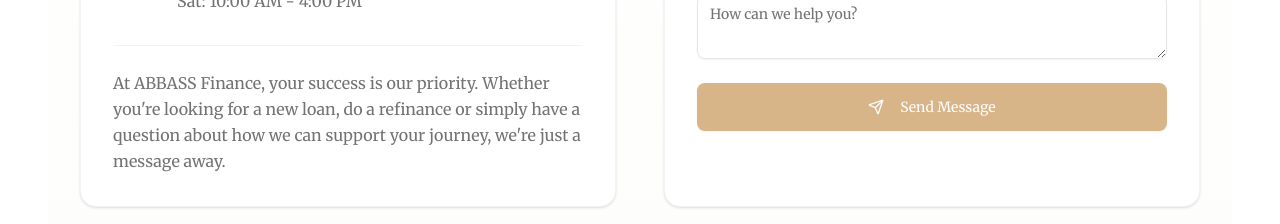
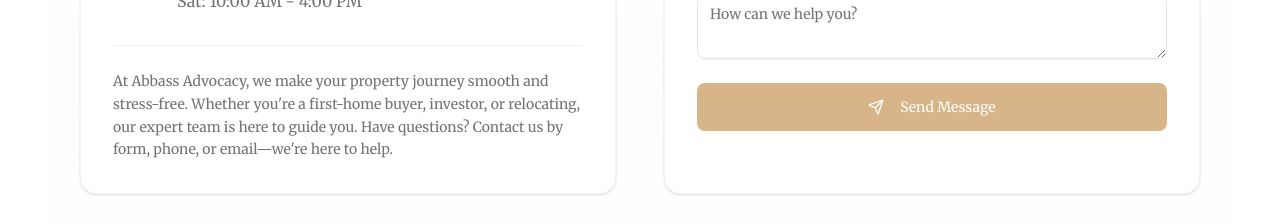
Before and after one commit to AbbassGroup/Advocacy, a React (Vite) app in the folder Frontend/: page /advocacy/contact-us in a window 1280 px wide. Shown: the part 797-1021 px from the top of the page. Built offline with nearby package versions, Linux system fonts and the light colour scheme.

Commit message:
Content Change

```diff
--- a/Frontend/src/pages/contact-us/_components/contact-info.tsx
+++ b/Frontend/src/pages/contact-us/_components/contact-info.tsx
@@ -45,9 +45,8 @@
             </div>
 
             <div className="mt-8 pt-6 border-t border-border/50">
-                <p className="text-muted-foreground leading-relaxed">
-                    At ABBASS Finance, your success is our priority. Whether you're looking for a new loan, do a refinance
-                    or simply have a question about how we can support your journey, we're just a message away.
+                <p className="text-muted-foreground leading-relaxed text-sm">
+                    At Abbass Advocacy, we make your property journey smooth and stress-free. Whether you're a first-home buyer, investor, or relocating, our expert team is here to guide you. Have questions? Contact us by form, phone, or email—we're here to help.
                 </p>
             </div>
         </div>
```
